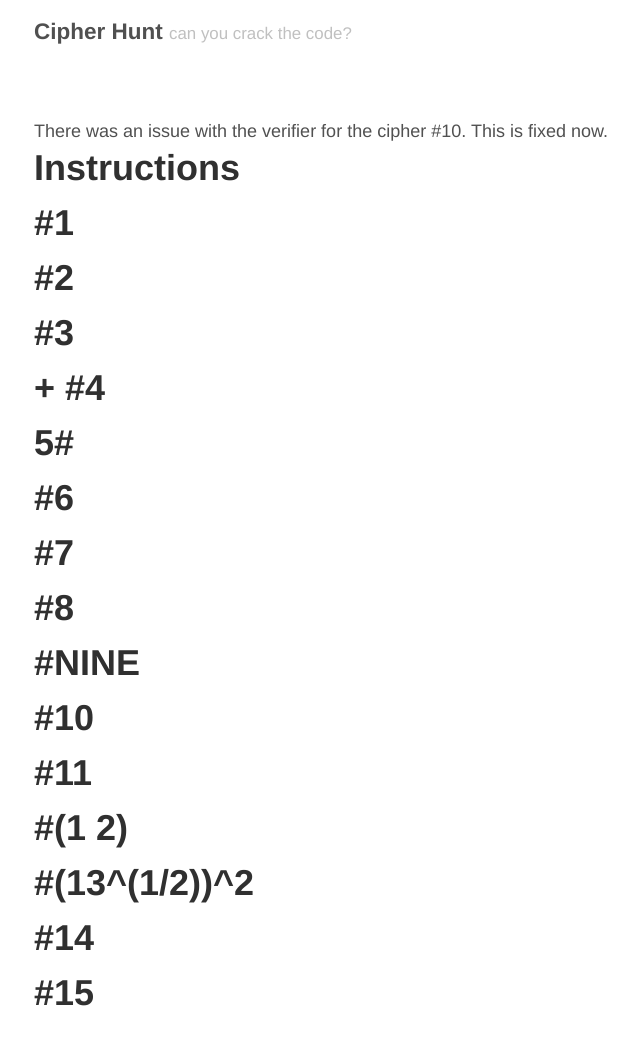
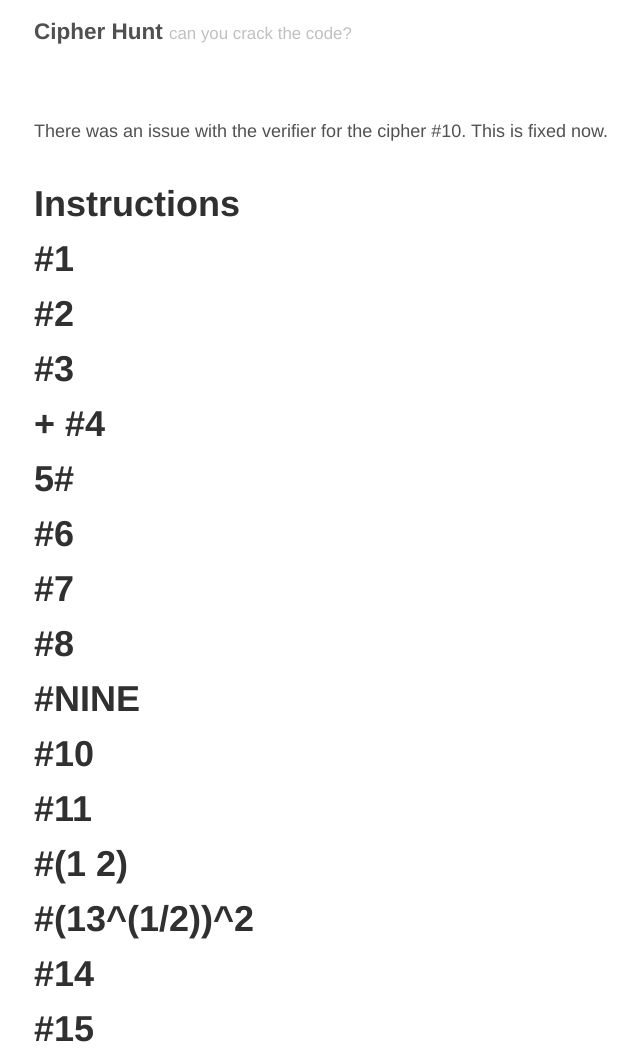
Before and after one commit to lcapkovic/crypto, a Jekyll site: the page built from index.html, in a window 1280 px wide. Shown: the whole page, without its empty margins (291-931 px from the left). Built offline with Jekyll 4.4.1, drawn with Linux system fonts in a browser that asks for light colours; the list of posts is cut into pages by our own code; before the commit the page ends 1025 px from its top, so only the background shows below that.

Commit message:
Add margin to announcement

```diff
--- a/index.html
+++ b/index.html
@@ -3,7 +3,7 @@ layout: default
 title: Home
 ---
 
-<div class="announcement">
+<div style="margin-bottom: 2rem;">
   There was an issue with the verifier for the cipher #10. This is fixed now.
 </div>
 
```
